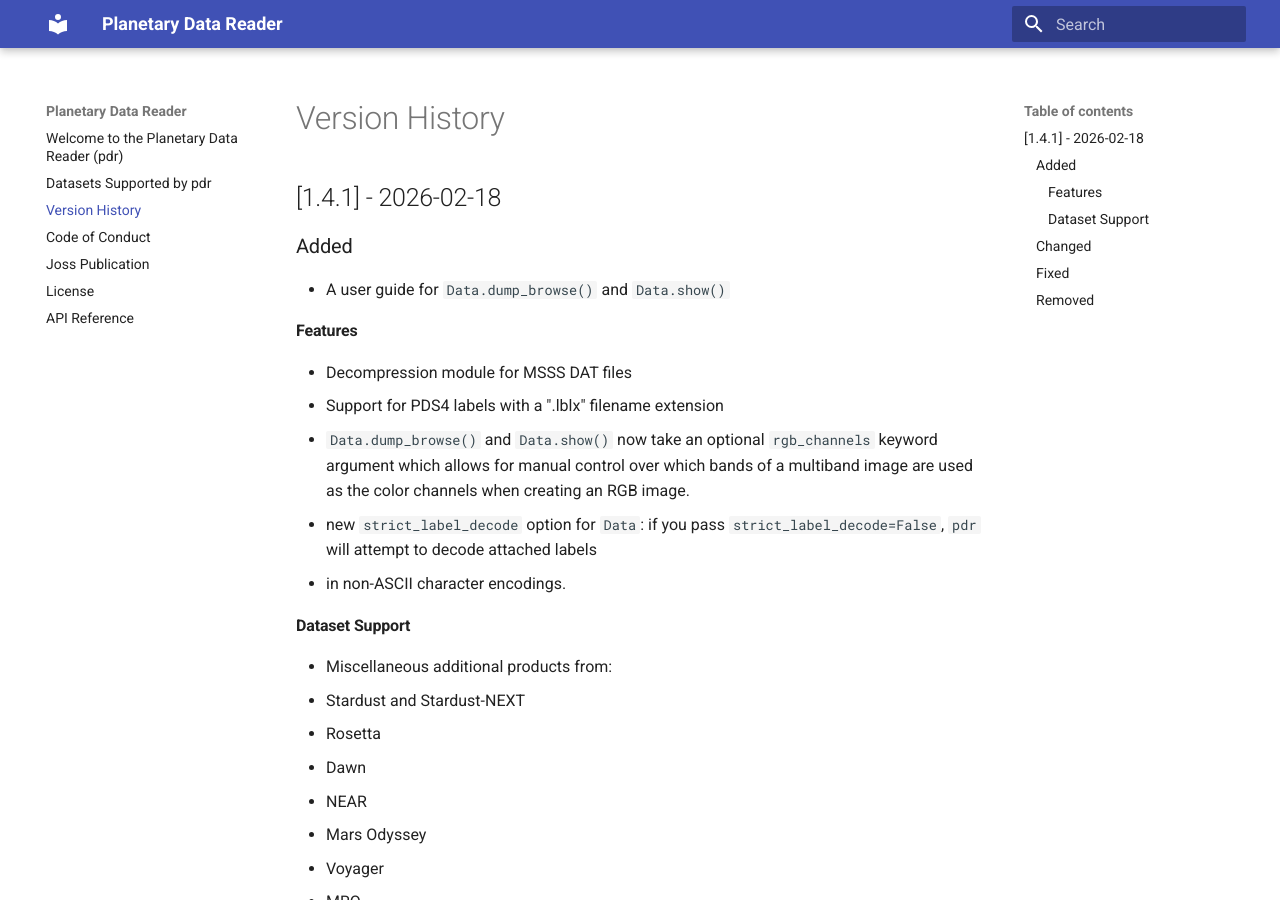
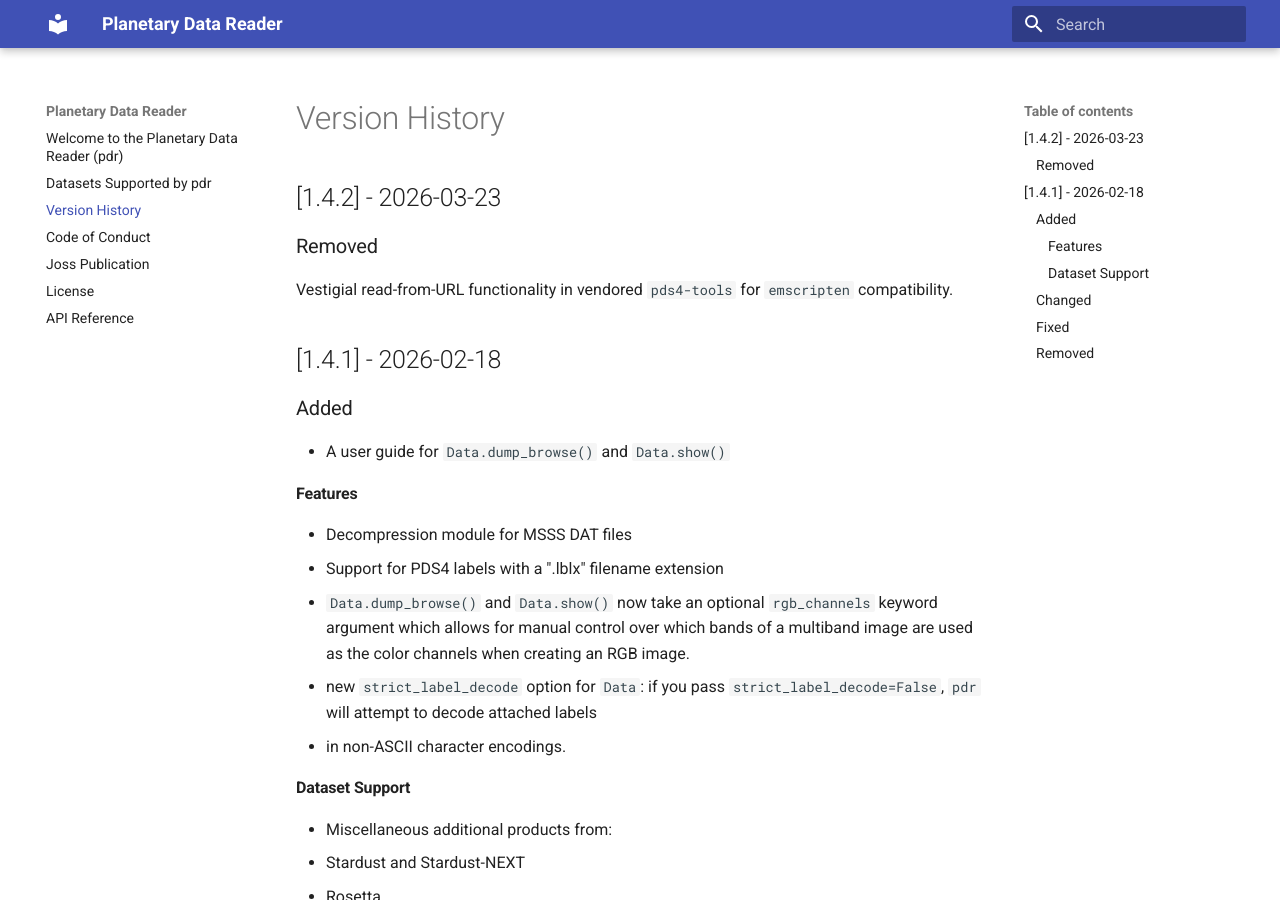
Before and after one commit to MillionConcepts/pdr, an MkDocs documentation site: the page built from docs/version_history.md, in a window 1280 px wide and 900 px high. Built offline with MkDocs 1.6.1 and Material for MkDocs 9.7.7, drawn with Linux system fonts in a browser that asks for light colours.

Commit message:
update changelog, bump version #

```diff
--- a/docs/version_history.md
+++ b/docs/version_history.md
@@ -1,4 +1,12 @@
 # Version History
+
+## [1.4.2] - 2026-03-23
+
+### Removed
+
+Vestigial read-from-URL functionality in vendored `pds4-tools` for
+`emscripten` compatibility.
+
 ## [1.4.1] - 2026-02-18
 ### Added
 - A user guide for `Data.dump_browse()` and `Data.show()`
--- a/pdr/__init__.py
+++ b/pdr/__init__.py
@@ -8,7 +8,7 @@ from pdr.pdr import Data, Metadata
 if TYPE_CHECKING:
     from pathlib import Path
 
-__version__ = "1.4.1"
+__version__ = "1.4.2"
 
 pkg_dir = _osp.abspath(_osp.dirname(__file__))
 
--- a/pyproject.toml
+++ b/pyproject.toml
@@ -4,7 +4,7 @@
 
 [project]
 name        = "pdr"
-version     = "1.4.1"
+version     = "1.4.2"
 description = "Planetary Data Reader"
 readme      = "README.md"
 license     = { file = "LICENSE.md" }
```
